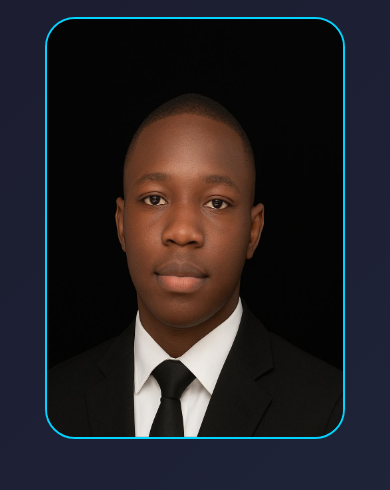
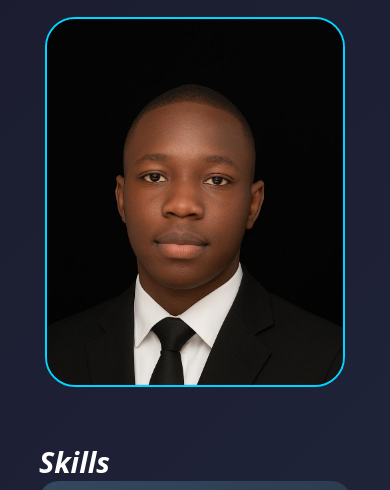
Before and after one commit to 10Mubarak/Ultra-web, a plain HTML site: page index.html in a window 390 px wide. Shown: the part 288-778 px from the top of the page. Drawn offline with Linux system fonts and the light colour scheme; a web font is replaced by a local one.

Commit message:
landing file updated

```diff
--- a/landing.css
+++ b/landing.css
@@ -107,6 +107,7 @@ nav{
     /* height: 70vh; */
     border: 2px solid #00D4FF;
     border-radius: 30px;
+    object-fit: cover;
 }
 
 .header-underline {
@@ -642,7 +643,7 @@ nav{
     }
     .human-image{
         width: 300px;
-        height: 50vh;
+        /* height: 50vh; */
     }
     .stack{
         font-size: 1.2em;
```
